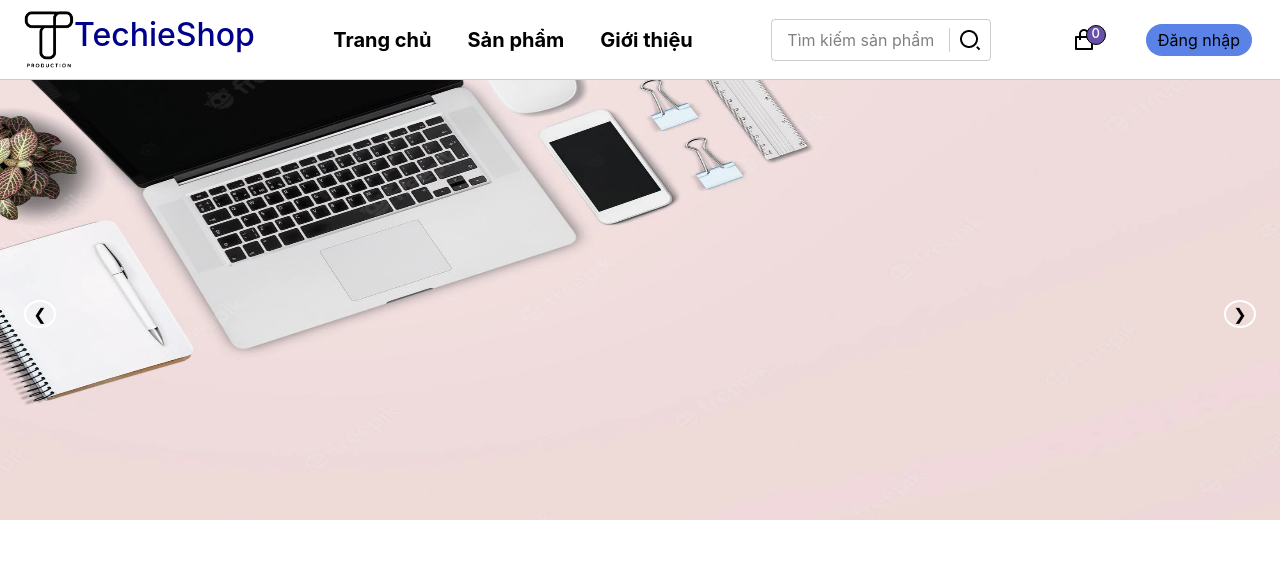
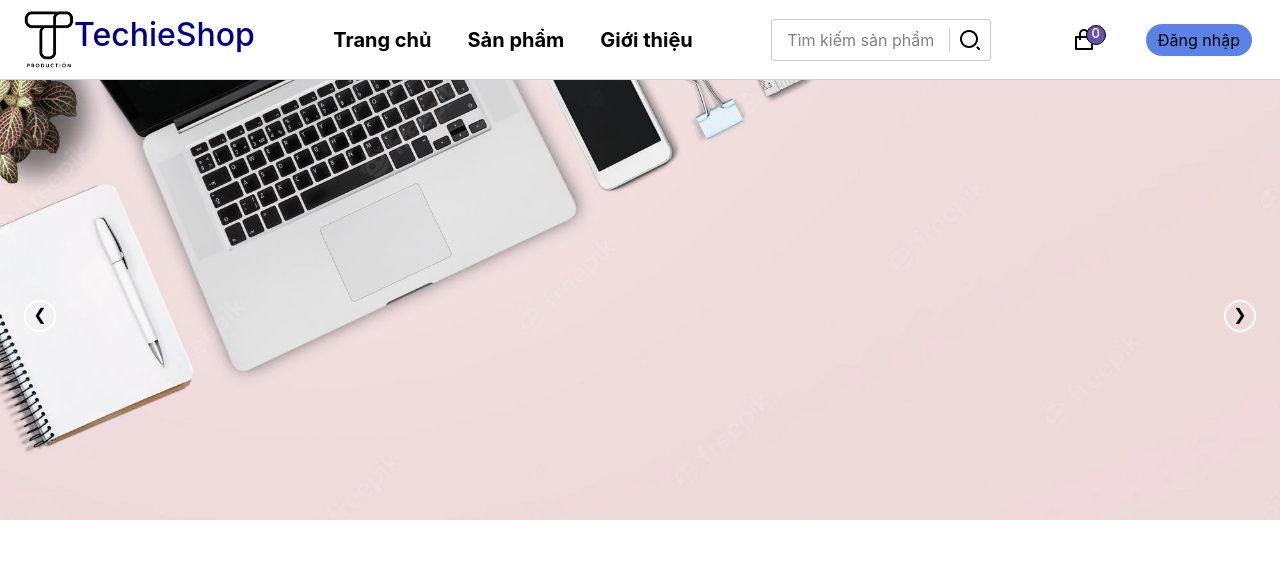
Before and after one commit to quocky211/Techie, a React (Create React App) app: page / in a window 1280 px wide. Shown: the top 561 px of the page. Built offline with nearby package versions, Linux system fonts and the light colour scheme; no server answers; a web font is replaced by a local one.

Commit message:
update css banner

```diff
--- a/src/Components/ProductFolder/Products.css
+++ b/src/Components/ProductFolder/Products.css
@@ -2,11 +2,6 @@
 /* .mainPage_banner {
 
 } */
-.mainPage_banner-img {
-    width: 100%;
-    height: 440px;
-    object-fit: cover;
-}
 
 .container__products {
     display: flex;
--- a/src/Components/ProductFolder/Products.jsx
+++ b/src/Components/ProductFolder/Products.jsx
@@ -12,9 +12,9 @@ function Products() {
     const [active, setActive] = useState("ProductsHeadphone");
     return (
         <div>
-            <div className="mainPage_banner">
+            {/* <div className="mainPage_banner"> */}
                 <Slideshow/>
-            </div>
+            {/* </div> */}
 
             <div className="container__products">
                 <div className="container-left">
--- a/src/Components/Register/Register.css
+++ b/src/Components/Register/Register.css
@@ -1,5 +1,5 @@
 .regisForm-format {
-    background-color: #ccc;
+    background-color: #777;
     width: 25%;
     height: fit-content;
     display: block;
--- a/src/Components/Slideshow/Slideshow.css
+++ b/src/Components/Slideshow/Slideshow.css
@@ -13,12 +13,11 @@
   opacity: 0;
   transform: translateX(-50%);
   transition: all 0.5 ease;
-  object-fit: cover;
 }
 .slide img{
   height: 100%;
   width: 100%;
-
+  object-fit: cover;
 }
 .current{
   opacity: 1;
@@ -29,7 +28,8 @@
   border-radius: 50%;
   background: transparent;
   color: black;
-  width: 2rem;
+  width: 32px;
+  min-height: 32px;
   cursor: pointer;
   position: absolute;
   top: 50%;
```
